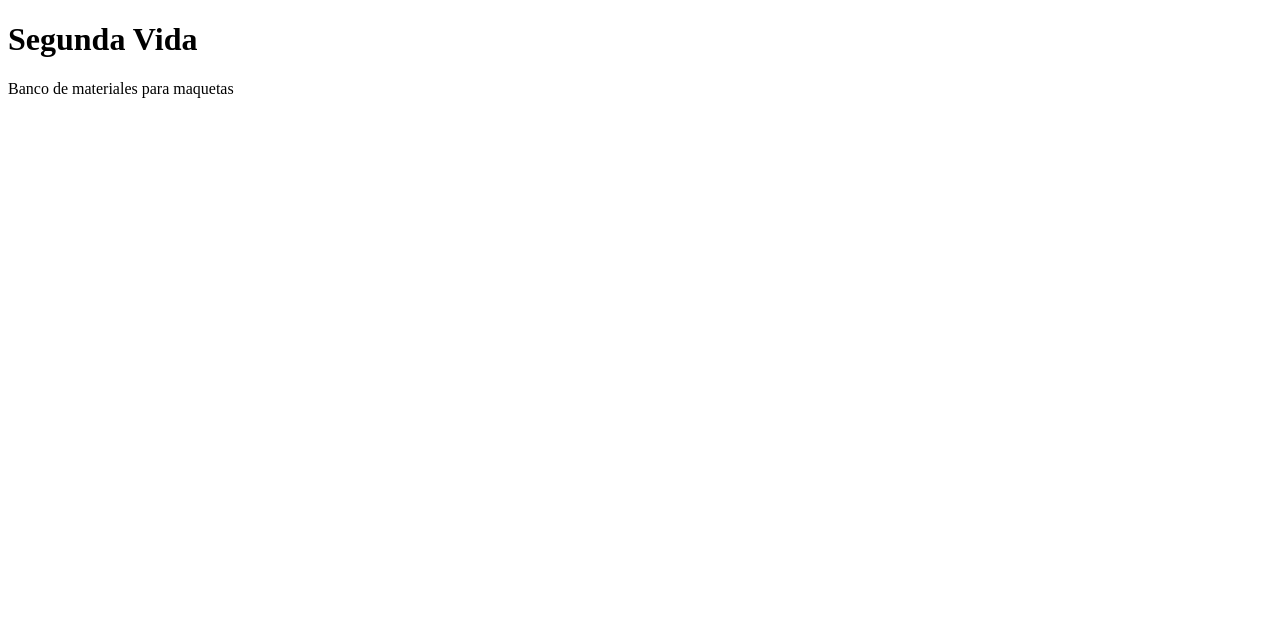
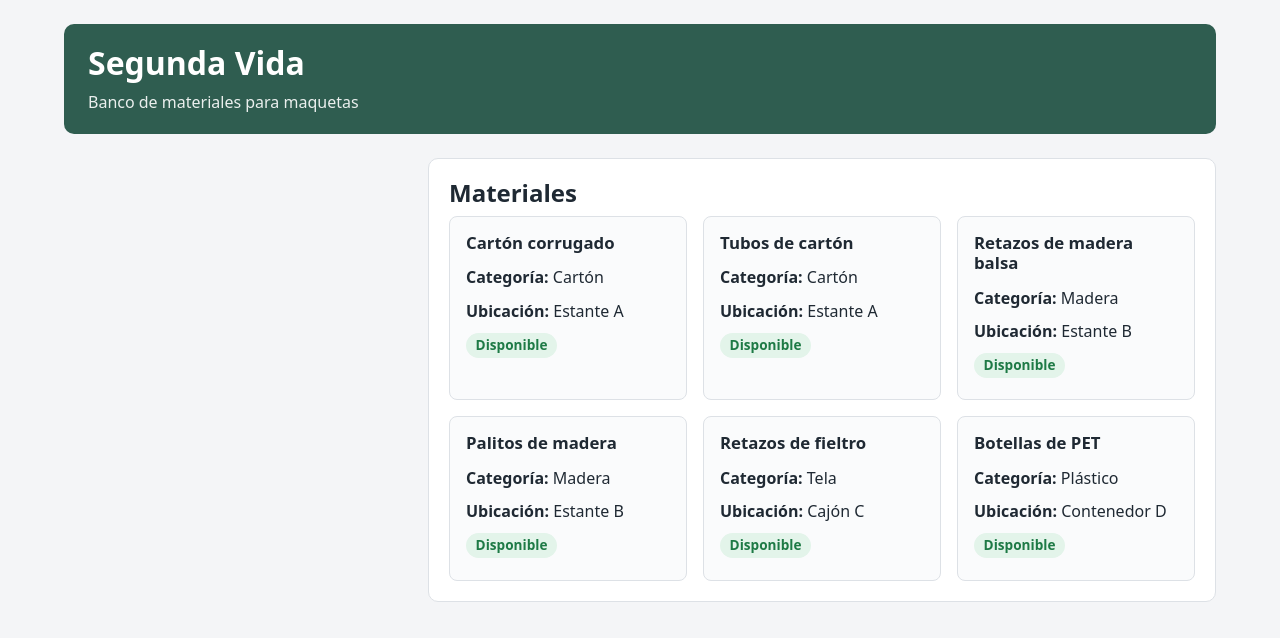
Before and after one commit to OthonLozano/PSBW, a React (Vite) app in the folder PracticandoReact/: page / in a window 1280 px wide. Shown: the top 638 px of the page. Built offline with nearby package versions, Linux system fonts and the light colour scheme.

Commit message:
feat(componentes): agrega Encabezado, ListaMateriales y TarjetaMaterial con estilos base

```diff
--- a/PracticandoReact/src/App.css
+++ b/PracticandoReact/src/App.css
@@ -0,0 +1,211 @@
+/* ========== Base ========== */
+* {
+  box-sizing: border-box;
+}
+
+body {
+  margin: 0;
+  font-family: system-ui, -apple-system, 'Segoe UI', Roboto, sans-serif;
+  background: #f4f5f7;
+  color: #1f2933;
+  line-height: 1.5;
+}
+
+h1, h2, h3 {
+  margin: 0 0 0.5rem;
+  line-height: 1.2;
+}
+
+p {
+  margin: 0 0 0.35rem;
+}
+
+/* ========== Estructura general ========== */
+.app {
+  max-width: 1200px;
+  margin: 0 auto;
+  padding: 1.5rem;
+}
+
+.encabezado {
+  padding: 1.25rem 1.5rem;
+  margin-bottom: 1.5rem;
+  background: #2f5d50;
+  color: #fff;
+  border-radius: 10px;
+}
+
+.encabezado p {
+  margin: 0;
+  opacity: 0.9;
+}
+
+.contenido {
+  display: grid;
+  grid-template-columns: 340px 1fr;
+  gap: 1.5rem;
+  align-items: start;
+}
+
+.panel-lateral,
+.panel-principal {
+  display: flex;
+  flex-direction: column;
+  gap: 1.5rem;
+}
+
+/* Recuadro blanco para cada sección */
+.seccion {
+  background: #fff;
+  border: 1px solid #dde1e6;
+  border-radius: 10px;
+  padding: 1.25rem;
+}
+
+/* ========== Lista y tarjetas ========== */
+.lista-tarjetas {
+  display: grid;
+  grid-template-columns: repeat(auto-fill, minmax(230px, 1fr));
+  gap: 1rem;
+}
+
+.tarjeta {
+  display: flex;
+  flex-direction: column;
+  gap: 0.25rem;
+  padding: 1rem;
+  background: #fafbfc;
+  border: 1px solid #dde1e6;
+  border-radius: 8px;
+}
+
+.tarjeta h3 {
+  font-size: 1.05rem;
+}
+
+.estado {
+  align-self: flex-start;
+  padding: 0.15rem 0.6rem;
+  border-radius: 999px;
+  font-size: 0.85rem;
+  font-weight: 600;
+}
+
+.estado-disponible {
+  background: #e3f4ea;
+  color: #1e7a46;
+}
+
+.estado-reservado {
+  background: #fde8e8;
+  color: #b42318;
+}
+
+/* ========== Campos de formulario y filtros ========== */
+.campo {
+  display: flex;
+  flex-direction: column;
+  gap: 0.25rem;
+  margin-bottom: 0.85rem;
+}
+
+.campo label {
+  font-size: 0.9rem;
+  font-weight: 600;
+}
+
+.campo input,
+.campo select,
+.campo textarea {
+  padding: 0.5rem 0.6rem;
+  font: inherit;
+  border: 1px solid #c3c9d0;
+  border-radius: 6px;
+}
+
+.casilla {
+  display: flex;
+  align-items: center;
+  gap: 0.5rem;
+  margin-bottom: 0.85rem;
+}
+
+/* ========== Botones ========== */
+button {
+  padding: 0.45rem 0.9rem;
+  font: inherit;
+  color: #fff;
+  background: #2f5d50;
+  border: 1px solid transparent;
+  border-radius: 6px;
+  cursor: pointer;
+}
+
+button:hover {
+  opacity: 0.9;
+}
+
+.boton-secundario {
+  color: #2f5d50;
+  background: #fff;
+  border-color: #2f5d50;
+}
+
+.acciones {
+  display: flex;
+  flex-wrap: wrap;
+  gap: 0.5rem;
+  margin-top: 0.5rem;
+}
+
+/* ========== Mensajes ========== */
+.mensaje {
+  margin-top: 0.75rem;
+  padding: 0.6rem 0.8rem;
+  border-radius: 6px;
+}
+
+.mensaje-error {
+  background: #fde8e8;
+  color: #b42318;
+}
+
+.mensaje-exito {
+  background: #e3f4ea;
+  color: #1e7a46;
+}
+
+.mensaje-aviso {
+  background: #fff4e0;
+  color: #8a5a00;
+}
+
+/* ========== Resumen ========== */
+.resumen-datos {
+  display: grid;
+  grid-template-columns: repeat(4, 1fr);
+  gap: 0.75rem;
+}
+
+.dato {
+  padding: 0.6rem;
+  text-align: center;
+  background: #f4f5f7;
+  border-radius: 8px;
+}
+
+.dato strong {
+  display: block;
+  font-size: 1.4rem;
+}
+
+/* ========== Pantallas angostas ========== */
+@media (max-width: 800px) {
+  .contenido {
+    grid-template-columns: 1fr;
+  }
+
+  .resumen-datos {
+    grid-template-columns: repeat(2, 1fr);
+  }
+}
--- a/PracticandoReact/src/App.jsx
+++ b/PracticandoReact/src/App.jsx
@@ -1,11 +1,26 @@
+import { useState } from 'react'
+import Encabezado from './components/Encabezado.jsx'
+import ListaMateriales from './components/ListaMateriales.jsx'
+import { materialesIniciales } from './data/materiales.js'
 import './App.css'
 
 function App() {
+  // Arreglo completo de materiales: es la única fuente de verdad de la aplicación
+  const [materiales] = useState(materialesIniciales)
+
   return (
-    <main>
-      <h1>Segunda Vida</h1>
-      <p>Banco de materiales para maquetas</p>
-    </main>
+    <div className="app">
+      <Encabezado />
+      <main className="contenido">
+        {/* Columna izquierda: registro y detalle */}
+        <aside className="panel-lateral"></aside>
+
+        {/* Columna derecha: resumen, filtros y lista */}
+        <div className="panel-principal">
+          <ListaMateriales materiales={materiales} />
+        </div>
+      </main>
+    </div>
   )
 }
 
--- /dev/null
+++ b/PracticandoReact/src/components/Encabezado.jsx
@@ -0,0 +1,10 @@
+function Encabezado() {
+    return (
+        <header className = "encabezado">
+            <h1>Segunda Vida</h1>
+            <p>Banco de materiales para maquetas</p>
+        </header>
+    )
+}
+
+export default Encabezado
--- /dev/null
+++ b/PracticandoReact/src/components/ListaMateriales.jsx
@@ -0,0 +1,16 @@
+import TarjetaMaterial from './TarjetaMaterial.jsx'
+
+function ListaMateriales({ materiales }) {
+  return (
+    <section className="seccion">
+      <h2>Materiales</h2>
+      <div className="lista-tarjetas">
+        {materiales.map((material) => (
+          <TarjetaMaterial key={material.id} material={material} />
+        ))}
+      </div>
+    </section>
+  )
+}
+
+export default ListaMateriales
--- /dev/null
+++ b/PracticandoReact/src/components/TarjetaMaterial.jsx
@@ -0,0 +1,17 @@
+import { estaDisponible } from '../utils/materiales.js'
+
+// Las props se reciben desestructuradas: { material }
+function TarjetaMaterial({ material }) {
+  return (
+    <article className="tarjeta">
+      <h3>{material.nombre}</h3>
+      <p><strong>Categoría:</strong> {material.categoria}</p>
+      <p><strong>Ubicación:</strong> {material.ubicacion}</p>
+      <p className={estaDisponible(material) ? 'estado estado-disponible' : 'estado estado-reservado'}>
+        {estaDisponible(material) ? 'Disponible' : 'Reservado'}
+      </p>
+    </article>
+  )
+}
+
+export default TarjetaMaterial
```
